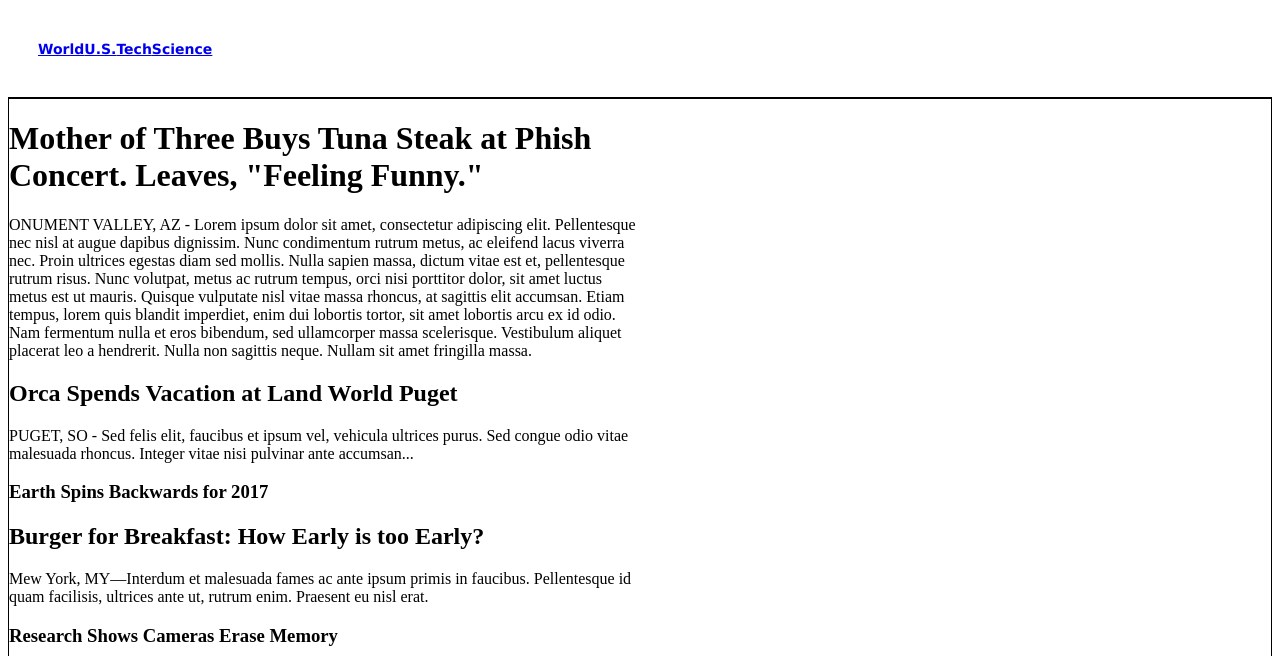
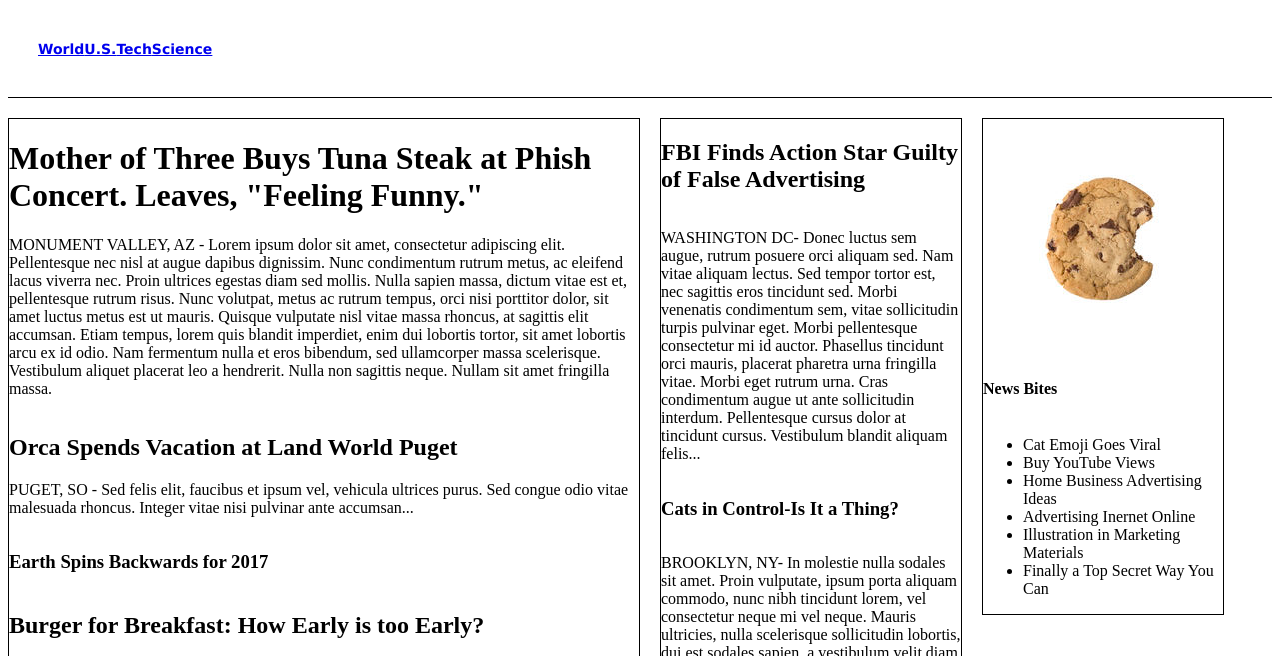
Before and after one commit to erikanso/MyTimes, a plain HTML site: page index.html in a window 1280 px wide. Shown: the part 114-770 px from the top of the page. Drawn offline with Linux system fonts and the light colour scheme.

Commit message:
Add columns

```diff
--- a/index.html
+++ b/index.html
@@ -25,11 +25,11 @@
 
 <!-- Content -->
 
-  <div class="column">
-    <div class="large">
+  <div class="content">
+    <div class="large column">
       <div class="main-story">
         <h1>Mother of Three Buys Tuna Steak at Phish Concert. Leaves, "Feeling Funny."</h1>
-        <p>ONUMENT VALLEY, AZ - Lorem ipsum dolor sit amet, consectetur adipiscing elit. Pellentesque nec nisl at augue dapibus dignissim. Nunc condimentum rutrum metus, ac eleifend lacus viverra nec. Proin ultrices egestas diam sed mollis. Nulla sapien massa, dictum vitae est et, pellentesque rutrum risus. Nunc volutpat, metus ac rutrum tempus, orci nisi porttitor dolor, sit amet luctus metus est ut mauris. Quisque vulputate nisl vitae massa rhoncus, at sagittis elit accumsan. Etiam tempus, lorem quis blandit imperdiet, enim dui lobortis tortor, sit amet lobortis arcu ex id odio. Nam fermentum nulla et eros bibendum, sed ullamcorper massa scelerisque. Vestibulum aliquet placerat leo a hendrerit. Nulla non sagittis neque. Nullam sit amet fringilla massa.</p>
+        <p>MONUMENT VALLEY, AZ - Lorem ipsum dolor sit amet, consectetur adipiscing elit. Pellentesque nec nisl at augue dapibus dignissim. Nunc condimentum rutrum metus, ac eleifend lacus viverra nec. Proin ultrices egestas diam sed mollis. Nulla sapien massa, dictum vitae est et, pellentesque rutrum risus. Nunc volutpat, metus ac rutrum tempus, orci nisi porttitor dolor, sit amet luctus metus est ut mauris. Quisque vulputate nisl vitae massa rhoncus, at sagittis elit accumsan. Etiam tempus, lorem quis blandit imperdiet, enim dui lobortis tortor, sit amet lobortis arcu ex id odio. Nam fermentum nulla et eros bibendum, sed ullamcorper massa scelerisque. Vestibulum aliquet placerat leo a hendrerit. Nulla non sagittis neque. Nullam sit amet fringilla massa.</p>
       </div>
       <div class="story">
         <h2>Orca Spends Vacation at Land World Puget</h2>
@@ -46,7 +46,7 @@
         <h3>Research Shows Cameras Erase Memory</h3>
       </div>
     </div>
-    <div class="medium">
+    <div class="medium column">
       <h2>FBI Finds Action Star Guilty of False Advertising</h2>
       <p>WASHINGTON DC- Donec luctus sem augue, rutrum posuere orci aliquam sed. Nam vitae aliquam lectus. Sed tempor tortor est, nec sagittis eros tincidunt sed. Morbi venenatis condimentum sem, vitae sollicitudin turpis pulvinar eget. Morbi pellentesque consectetur mi id auctor. Phasellus tincidunt orci mauris, placerat pharetra urna fringilla vitae. Morbi eget rutrum urna. Cras condimentum augue ut ante sollicitudin interdum. Pellentesque cursus dolor at tincidunt cursus. Vestibulum blandit aliquam felis...</p>
       <div class="photo-story">
@@ -54,7 +54,7 @@
       </div>
       <p>BROOKLYN, NY- In molestie nulla sodales sit amet. Proin vulputate, ipsum porta aliquam commodo, nunc nibh tincidunt lorem, vel consectetur neque mi vel neque. Mauris ultricies, nulla scelerisque sollicitudin lobortis, dui est sodales sapien, a vestibulum velit diam eget felis. Vivamus dignissim lacinia dolor, quis commodo tellus pellentesque in.</p>
     </div>
-    <div class="small">
+    <div class="small column">
       <img src="resources/images/cookie.png" alt="Cookie" />
       <h4>News Bites</h4>
       <div class="more">
--- a/resources/style.css
+++ b/resources/style.css
@@ -1,3 +1,5 @@
+/* Header */
+
 .header {
   height: auto;
   width: 100%;
@@ -25,18 +27,28 @@
   justify-content: space-between;
 }
 
+/* Content */
+
 .column {
   border: 1px solid black;
+  display: flex;
+  flex-direction: column;
+  margin: 20px 20px 20px 0;
+  align-content: center;
+   float: left;
 }
 
-.column .large {
+.large {
   width: 630px;
+  display: flex;
 }
 
-.column .medium {
+.medium {
   width: 300px;
+  display: flex;
 }
 
-.column .small {
+.small {
   width: 240px;
+  display: flex;
 }
```
